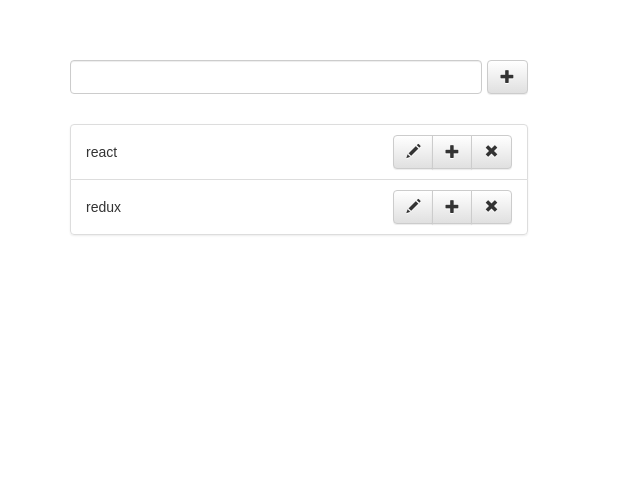
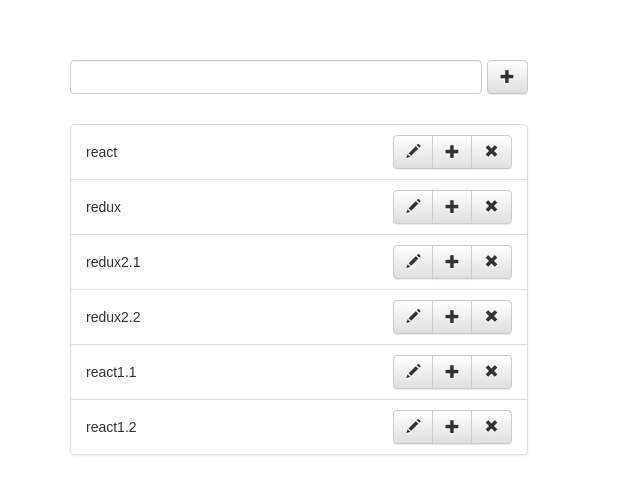
Before and after one commit to OlegGudymenko/reactJs-homework, a React (Create React App) app: page / in a window 1280 px wide. Shown: the top 494 px of the page, without its empty margins (0-640 px from the left). Built offline with nearby package versions, Linux system fonts and the light colour scheme.

Commit message:
create method for creating sub menu object in flat structure

```diff
--- a/src/App.js
+++ b/src/App.js
@@ -39,12 +39,37 @@
           name:'redux',
           parent:null,
           edit:false,
+        },
+        {
+          id:2.1,
+          name:'redux2.1',
+          parent:2,
+          edit:false,
+        },
+        {
+          id:2.2,
+          name:'redux2.2',
+          parent:2,
+          edit:false,
+        },
+        {
+          id:1.1,
+          name:'react1.1',
+          parent:1,
+          edit:false,
+        },
+        {
+          id:1.2,
+          name:'react1.2',
+          parent:1,
+          edit:false,
         }
       ]
     }
     this.addCategory = this.addCategory.bind(this)
     this.editCategory = this.editCategory.bind(this)
     this.addSubCategory = this.addSubCategory.bind(this)
+    this.createSubCategory = this.createSubCategory.bind(this)
     this.removeCategory = this.removeCategory.bind(this)
     this.saveChanges = this.saveChanges.bind(this)
     this.selectCategory = this.selectCategory.bind(this)
@@ -67,9 +92,9 @@
     this.setState({
       categoriesList:[ ...this.state.categoriesList , newCategory]
     })
-    console.log(this.state,'app state')
-    console.log(newCategory.id ,'new item id')
-    console.log(this.state ,'state')
+    // console.log(this.state,'app state')
+    // console.log(newCategory.id ,'new item id')
+    // console.log(this.state ,'state')
   }
   editCategory(id){
     let newList = this.state.categoriesList.map( (item) => {
@@ -82,8 +107,63 @@
       categoriesList:[...newList]
     })
   }
-  addSubCategory(id){
-    console.log('addSub',id)
+  createSubCategory(parentId){
+    // console.log(parentId , 'createSub')
+    const data = 'testCat'
+    this.addSubCategory(parentId,data);
+  }
+  addSubCategory(parentId,data){
+    let listState = this.state.categoriesList;
+    let newId ;
+    let newCategory;
+    let filterList
+    filterList = this.state.categoriesList.filter( (item , index) => {
+        if( item.parent === parentId){
+          console.log(item.parent , 'item.parent')
+              return item
+        }
+      })
+      if( filterList.length > 0 ){
+        let idArr = (filterList[filterList.length-1].id).toString().split('.')
+        idArr[idArr.length - 1] = Number(idArr[idArr.length - 1]) + 1
+        newId = idArr.join('.')
+        newCategory = {
+          id:parseFloat(newId),
+          name:data,
+          parent:parentId,
+          edit:false,
+        }
+      }else{
+          newId = parentId  + '.' + 1;
+          newCategory = {
+            id:parseFloat(newId),
+            name:data,
+            parent:parentId,
+            edit:false,
+          }
+      }
+
+
+
+
+      //  if( listState[key].parent == parentId ){
+      // console.log(listState[key] , 'listState[key]')
+      //     // newId =  listState[key].id + 1
+      //      console.log('parent id ', parentId , newId , 'newId')
+      //  }
+
+    // let itemId = parentId  + '.' + id;
+
+    // let newCategory = {
+    //   id:itemId+1,
+    //   name:data,
+    //   parent:parentId,
+    //   edit:false,
+    // }
+    // this.setState({
+    //   categoriesList:[ ...this.state.categoriesList , newCategory]
+    // })
+    // console.log('addSub',id)
   }
   removeCategory(id){
     let newSelectedCategoryId;
@@ -150,7 +230,7 @@
             <Categories
               addCategory={this.addCategory}
               editCategory={this.editCategory}
-              addSubCategory={this.addSubCategory}
+              createSubCategory ={this.createSubCategory }
               removeCategory={this.removeCategory}
               saveChanges={this.saveChanges}
               selectCategory={this.selectCategory}
--- a/src/components/Categories.js
+++ b/src/components/Categories.js
@@ -8,7 +8,7 @@
     data,
     selectCategory,
     editCategory,
-    addSubCategory,
+    createSubCategory,
     removeCategory,
     addCategory,
     saveChanges,
@@ -30,7 +30,7 @@
                     selectCategory={(id) => selectCategory(id)}
                     saveChanges={(id,data) => saveChanges(item.id,data)}
                     editCategory={(id) => editCategory(id)}
-                    addSubCategory={(id) => addSubCategory(id)}
+                    createSubCategory={(id) => createSubCategory(id)}
                     removeCategory={(id) => removeCategory( id)}
                   />
                 )
--- a/src/components/ListItem.js
+++ b/src/components/ListItem.js
@@ -29,6 +29,7 @@
       selectCategory,
       editCategory,
       addSubCategory,
+      createSubCategory,
       removeCategory,
       selected
     } = this.props
@@ -59,7 +60,7 @@
             />
           }
           <BtnIcon
-            action={() => { addSubCategory(data.id) }}
+            action={() => { createSubCategory(data.id) }}
             type='add'
           />
           <BtnIcon
```
